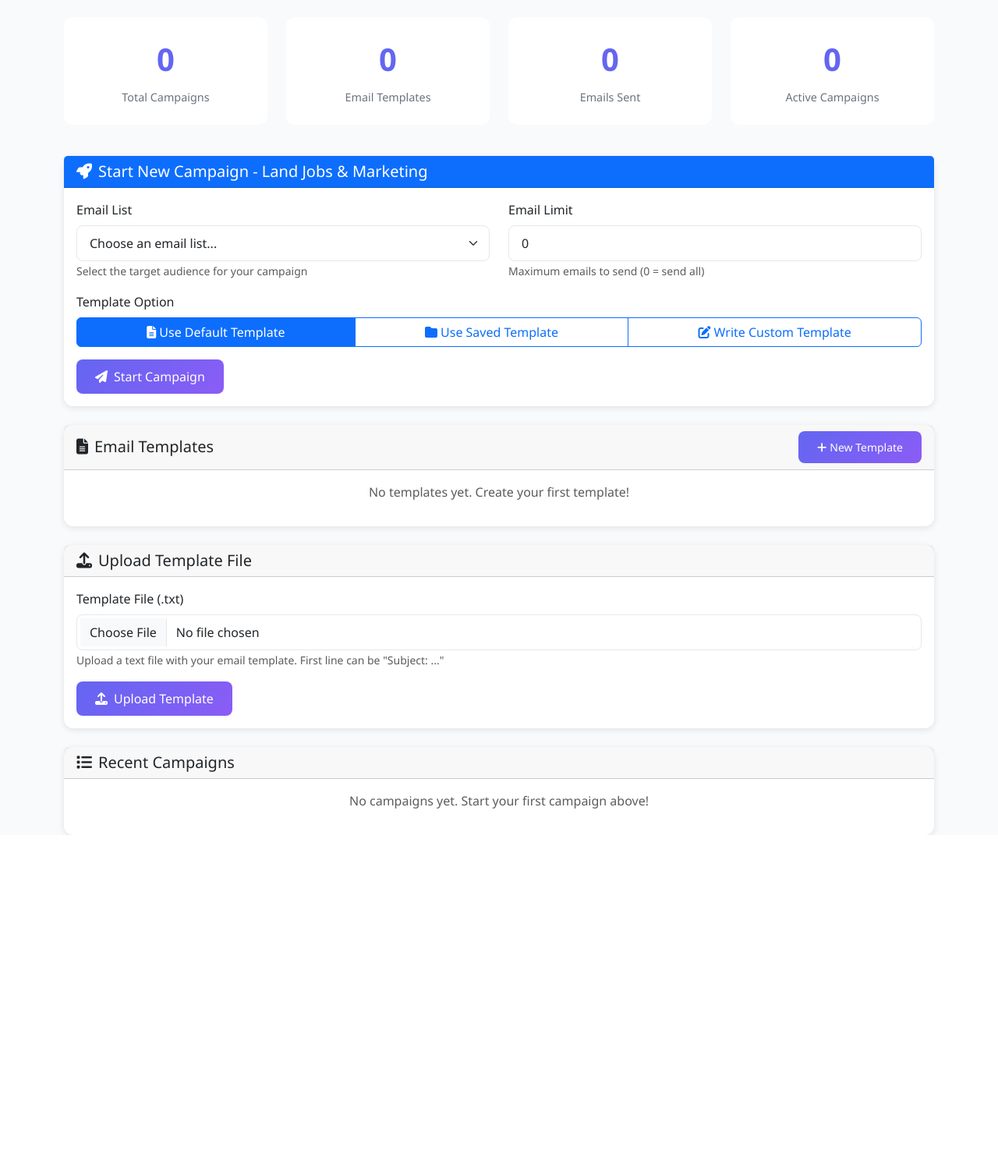
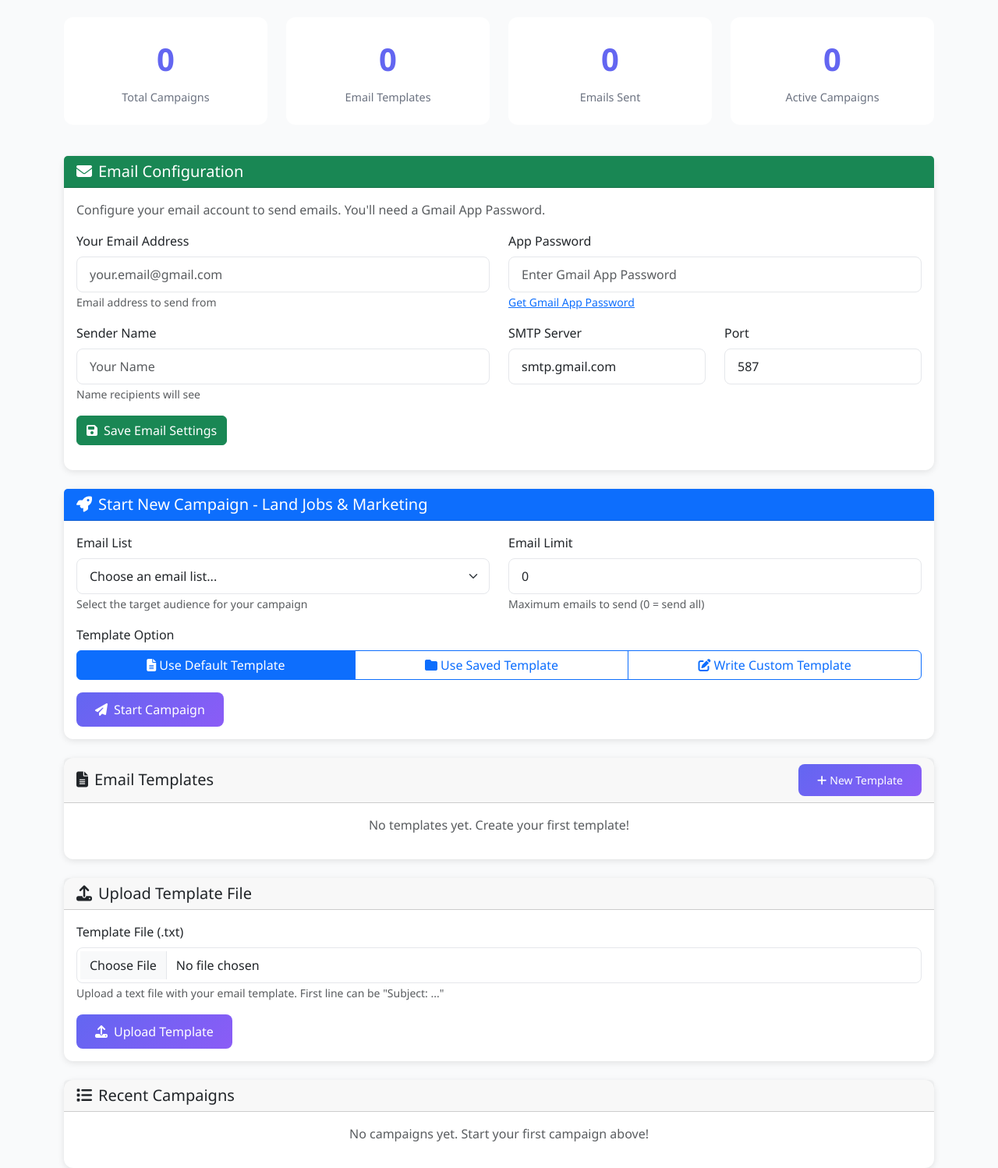
Before and after one commit to umeryk12/emailautomation, a Flask app: page /dashboard in a window 1280 px wide. Shown: the part 262-1760 px from the top of the page at 78% size. Before the commit the page ends 1333 px from the top, so only its background shows below. Run offline with Flask 3, Linux system fonts and the light colour scheme; the visitor is signed in with stand-in values (Sample User, id 1); data that the repository does not hold is empty.

Commit message:
Add email configuration: users can now enter their email and app password to send emails

```diff
--- a/app.py
+++ b/app.py
@@ -53,6 +53,13 @@ class User(UserMixin, db.Model):
     password_hash = db.Column(db.String(255), nullable=False)
     created_at = db.Column(db.DateTime, default=datetime.utcnow)
     is_active = db.Column(db.Boolean, default=True)
+
+    # Email SMTP settings (encrypted/optional)
+    smtp_email = db.Column(db.String(120), nullable=True)
+    smtp_password = db.Column(db.String(255), nullable=True)  # Store app password (encrypted in production)
+    smtp_server = db.Column(db.String(100), default='smtp.gmail.com')
+    smtp_port = db.Column(db.Integer, default=587)
+    sender_name = db.Column(db.String(100), nullable=True)
 
     # Relationships
     templates = db.relationship('EmailTemplate', backref='user', lazy=True, cascade='all, delete-orphan')
@@ -453,13 +460,21 @@ def run_campaign(campaign_id: int):
             # Get email list file
             csv_file = get_email_list_path(campaign.email_list_type)
 
-            # Create user-specific config
+            # Check if user has SMTP credentials configured
+            if not user.smtp_email or not user.smtp_password:
+                campaign.status = 'failed'
+                campaign.failed_emails = 1
+                db.session.commit()
+                print(f"Campaign {campaign_id} failed: User has not configured SMTP credentials")
+                return
+
+            # Create user-specific config using user's SMTP settings
             user_config = {
-                'smtp_server': 'smtp.gmail.com',
-                'smtp_port': 587,
-                'sender_email': user.email,  # Use user's email
-                'sender_password': '',  # User needs to set this up
-                'sender_name': user.username,
+                'smtp_server': user.smtp_server or 'smtp.gmail.com',
+                'smtp_port': user.smtp_port or 587,
+                'sender_email': user.smtp_email,
+                'sender_password': user.smtp_password,  # User's app password
+                'sender_name': user.sender_name or user.username,
                 'delay_between_emails': 30,
                 'max_emails_per_day': 50,
                 'email_subject_template': subject_template,
@@ -492,9 +507,8 @@ def run_campaign(campaign_id: int):
             campaign.total_emails = len(companies)
             db.session.commit()
 
-            # Run automation (dry run for now - users need to configure SMTP)
-            # In production, you'd want users to provide their SMTP credentials
-            automation.run(csv_file=csv_file, dry_run=True, skip_sent=True)
+            # Run automation with user's SMTP credentials (actual sending)
+            automation.run(csv_file=csv_file, dry_run=False, skip_sent=True)
 
             # Update campaign status
             campaign.sent_emails = automation.sent_count
--- a/templates/dashboard.html
+++ b/templates/dashboard.html
@@ -54,6 +54,56 @@
         <div class="stat-card">
             <div class="stat-number" id="active-campaigns">0</div>
             <div class="stat-label">Active Campaigns</div>
+        </div>
+    </div>
+</div>
+
+<!-- Email Settings -->
+<div class="row mb-4">
+    <div class="col-12">
+        <div class="card">
+            <div class="card-header bg-success text-white">
+                <h5 class="mb-0"><i class="fas fa-envelope me-2"></i>Email Configuration</h5>
+            </div>
+            <div class="card-body">
+                <div id="settings-alert"></div>
+                <p class="text-muted mb-3">Configure your email account to send emails. You'll need a Gmail App Password.</p>
+                <form id="emailSettingsForm">
+                    <div class="row">
+                        <div class="col-md-6 mb-3">
+                            <label for="smtp_email" class="form-label">Your Email Address</label>
+                            <input type="email" class="form-control" id="smtp_email" placeholder="your.email@gmail.com" required>
+                            <small class="text-muted">Email address to send from</small>
+                        </div>
+                        <div class="col-md-6 mb-3">
+                            <label for="smtp_password" class="form-label">App Password</label>
+                            <input type="password" class="form-control" id="smtp_password" placeholder="Enter Gmail App Password" required>
+                            <small class="text-muted">
+                                <a href="https://myaccount.google.com/apppasswords" target="_blank">Get Gmail App Password</a>
+                            </small>
+                        </div>
+                    </div>
+                    <div class="row">
+                        <div class="col-md-6 mb-3">
+                            <label for="sender_name" class="form-label">Sender Name</label>
+                            <input type="text" class="form-control" id="sender_name" placeholder="Your Name">
+                            <small class="text-muted">Name recipients will see</small>
+                        </div>
+                        <div class="col-md-3 mb-3">
+                            <label for="smtp_server" class="form-label">SMTP Server</label>
+                            <input type="text" class="form-control" id="smtp_server" value="smtp.gmail.com">
+                        </div>
+                        <div class="col-md-3 mb-3">
+                            <label for="smtp_port" class="form-label">Port</label>
+                            <input type="number" class="form-control" id="smtp_port" value="587">
+                        </div>
+                    </div>
+                    <button type="submit" class="btn btn-success">
+                        <i class="fas fa-save me-2"></i>Save Email Settings
+                    </button>
+                </form>
+                <div id="settings-status" class="mt-3"></div>
+            </div>
         </div>
     </div>
 </div>
@@ -334,6 +384,46 @@ $(document).ready(function() {
     updateStats();
     setInterval(updateStats, 5000); // Update every 5 seconds
 
+    // Load email settings
+    loadEmailSettings();
+
+    // Email settings form
+    $('#emailSettingsForm').on('submit', function(e) {
+        e.preventDefault();
+        const formData = {
+            smtp_email: $('#smtp_email').val(),
+            smtp_password: $('#smtp_password').val(),
+            smtp_server: $('#smtp_server').val(),
+            smtp_port: $('#smtp_port').val(),
+            sender_name: $('#sender_name').val()
+        };
+
+        const btn = $(this).find('button[type="submit"]');
+        const originalText = btn.html();
+        btn.prop('disabled', true).html('<i class="fas fa-spinner fa-spin me-2"></i>Saving...');
+
+        $.ajax({
+            url: '/api/settings',
+            method: 'POST',
+            contentType: 'application/json',
+            data: JSON.stringify(formData),
+            success: function(response) {
+                if (response.success) {
+                    showAlert('settings-alert', 'success', response.message || 'Email settings saved successfully!');
+                    $('#settings-status').html('<div class="alert alert-success"><i class="fas fa-check-circle me-2"></i>Email configured! You can now start campaigns.</div>');
+                } else {
+                    showAlert('settings-alert', 'danger', response.message || 'Failed to save settings');
+                }
+                btn.prop('disabled', false).html(originalText);
+            },
+            error: function(xhr) {
+                const response = xhr.responseJSON;
+                showAlert('settings-alert', 'danger', response?.message || 'An error occurred');
+                btn.prop('disabled', false).html(originalText);
+            }
+        });
+    });
+
     // Template option switching
     $('input[name="template_option"]').on('change', function() {
         const option = $(this).val();
@@ -364,6 +454,13 @@ $(document).ready(function() {
             email_list_type: email_list_type,
             email_limit: parseInt(email_limit) || 0
         };
+
+        // Check if email is configured
+        if (!$('#smtp_email').val() || !$('#smtp_password').val()) {
+            showAlert('campaign-alert', 'warning', 'Please configure your email settings first (above) before starting a campaign.');
+            $('html, body').animate({ scrollTop: $('#emailSettingsForm').offset().top - 100 }, 500);
+            return;
+        }
 
         // Handle template based on selected option
         if (template_option === 'saved') {
--- a/templates/login.html
+++ b/templates/login.html
@@ -32,6 +32,7 @@
 
                 <div class="text-center">
                     <p class="mb-0">Don't have an account? <a href="{{ url_for('signup') }}">Sign up</a></p>
+                    <p class="mt-2"><small class="text-muted">Forgot password? Contact support or create a new account.</small></p>
                 </div>
             </div>
         </div>
--- a/templates/signup.html
+++ b/templates/signup.html
@@ -34,9 +34,9 @@
                     </div>
 
                     <div class="mb-3">
-                        <label for="password" class="form-label">Temporary Password</label>
-                        <input type="password" class="form-control" id="password" name="password" required>
-                        <small class="text-muted">You can change this later</small>
+                        <label for="password" class="form-label">Password</label>
+                        <input type="password" class="form-control" id="password" name="password" required minlength="6">
+                        <small class="text-muted">Choose a password (minimum 6 characters). You can change this later.</small>
                     </div>
 
                     <button type="submit" class="btn btn-primary w-100 mb-3">
```
